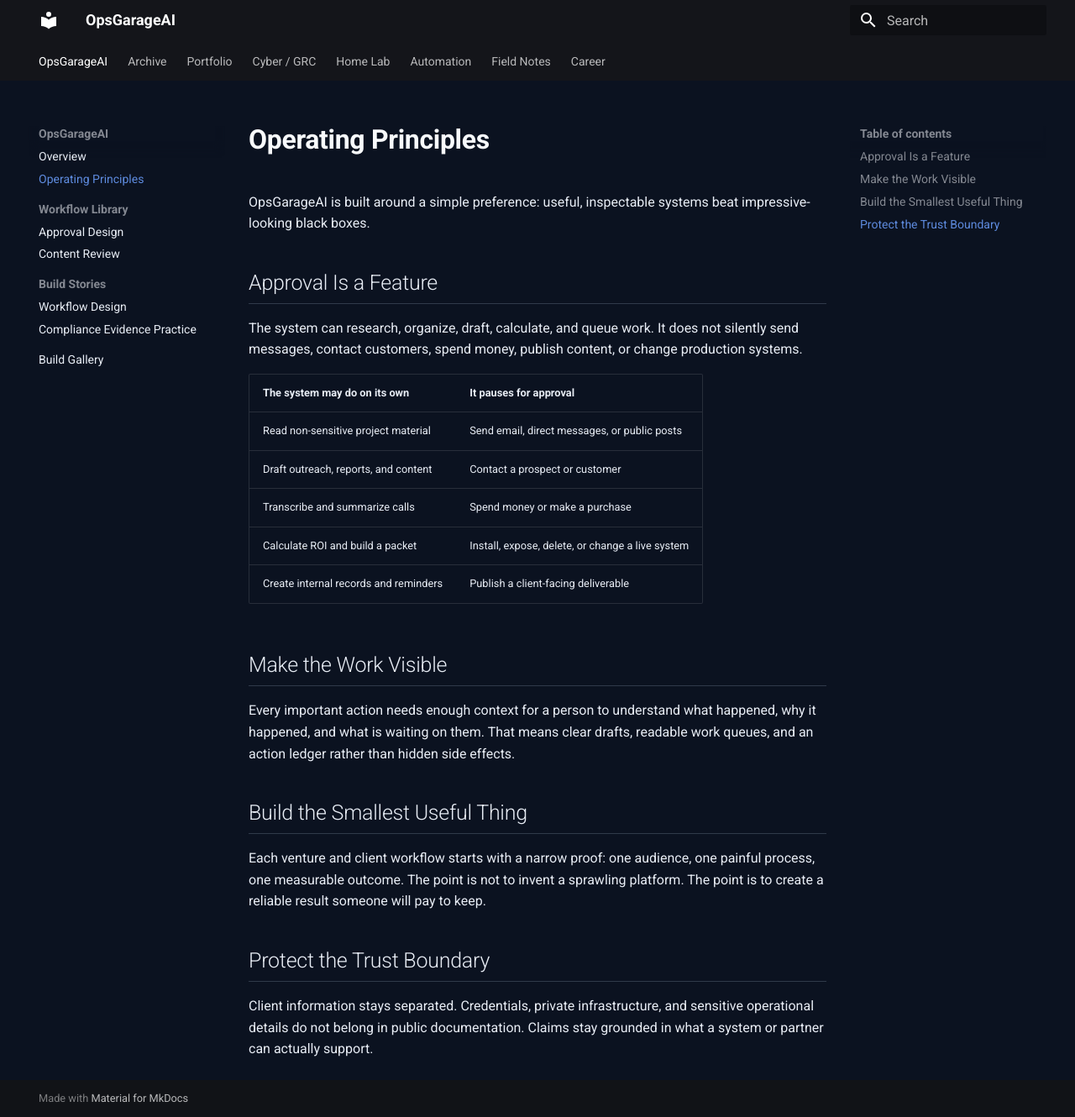
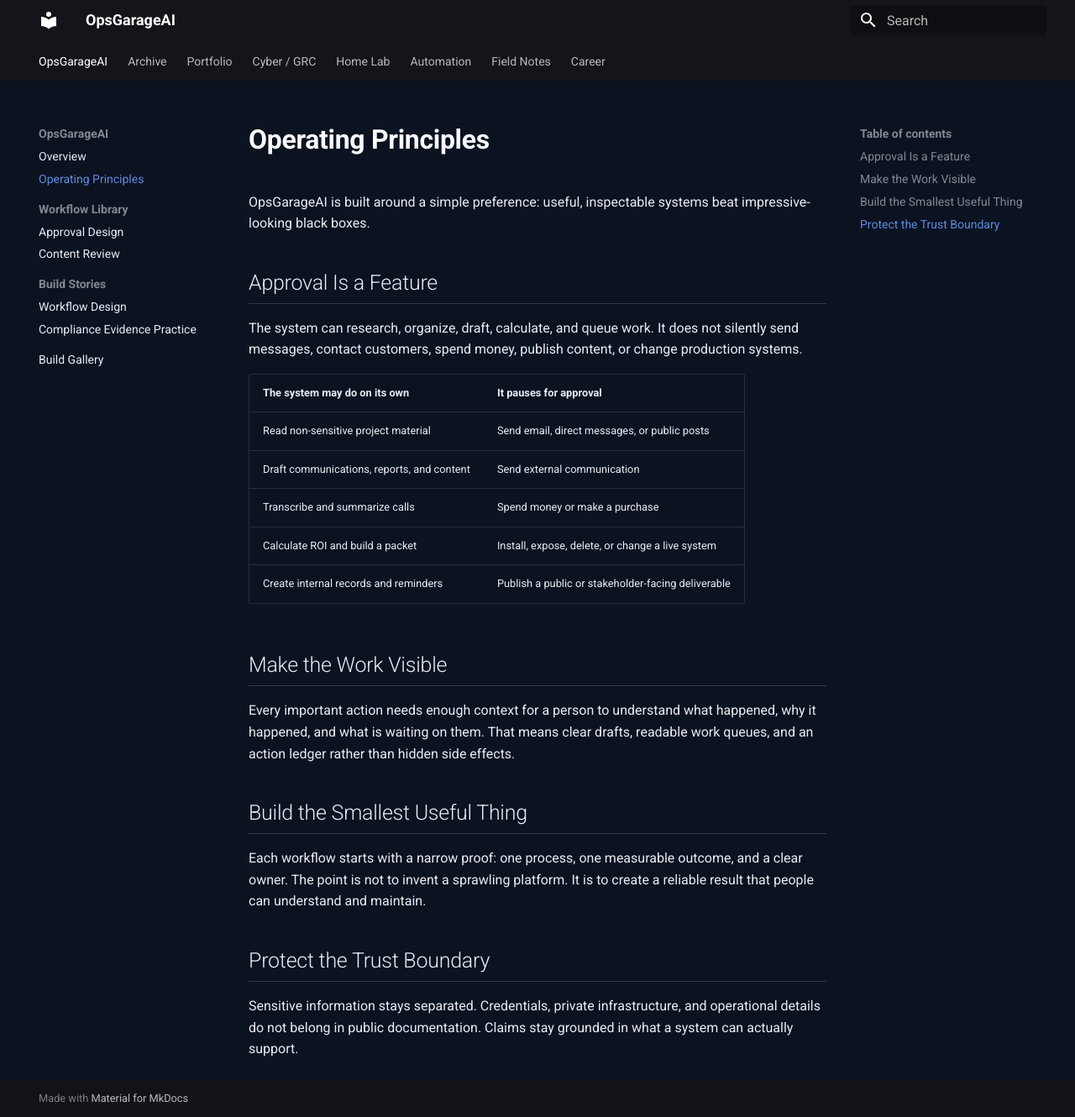
Before and after one commit to 239frank/ops-garage-wiki, an MkDocs documentation site: the page built from docs/opsgarage/principles.md, in a window 1280 px wide and 1330 px high. Shown: the whole window at 84% size. Built offline with MkDocs 1.6.1 and Material for MkDocs 9.7.7, drawn with Linux system fonts in a browser that asks for light colours.

Commit message:
Refine portfolio for professional review

```diff
--- a/docs/opsgarage/principles.md
+++ b/docs/opsgarage/principles.md
@@ -9,10 +9,10 @@ The system can research, organize, draft, calculate, and queue work. It does not
 | The system may do on its own | It pauses for approval |
 |---|---|
 | Read non-sensitive project material | Send email, direct messages, or public posts |
-| Draft outreach, reports, and content | Contact a prospect or customer |
+| Draft communications, reports, and content | Send external communication |
 | Transcribe and summarize calls | Spend money or make a purchase |
 | Calculate ROI and build a packet | Install, expose, delete, or change a live system |
-| Create internal records and reminders | Publish a client-facing deliverable |
+| Create internal records and reminders | Publish a public or stakeholder-facing deliverable |
 
 ## Make the Work Visible
 
@@ -20,8 +20,8 @@ Every important action needs enough context for a person to understand what happ
 
 ## Build the Smallest Useful Thing
 
-Each venture and client workflow starts with a narrow proof: one audience, one painful process, one measurable outcome. The point is not to invent a sprawling platform. The point is to create a reliable result someone will pay to keep.
+Each workflow starts with a narrow proof: one process, one measurable outcome, and a clear owner. The point is not to invent a sprawling platform. It is to create a reliable result that people can understand and maintain.
 
 ## Protect the Trust Boundary
 
-Client information stays separated. Credentials, private infrastructure, and sensitive operational details do not belong in public documentation. Claims stay grounded in what a system or partner can actually support.
+Sensitive information stays separated. Credentials, private infrastructure, and operational details do not belong in public documentation. Claims stay grounded in what a system can actually support.
```
